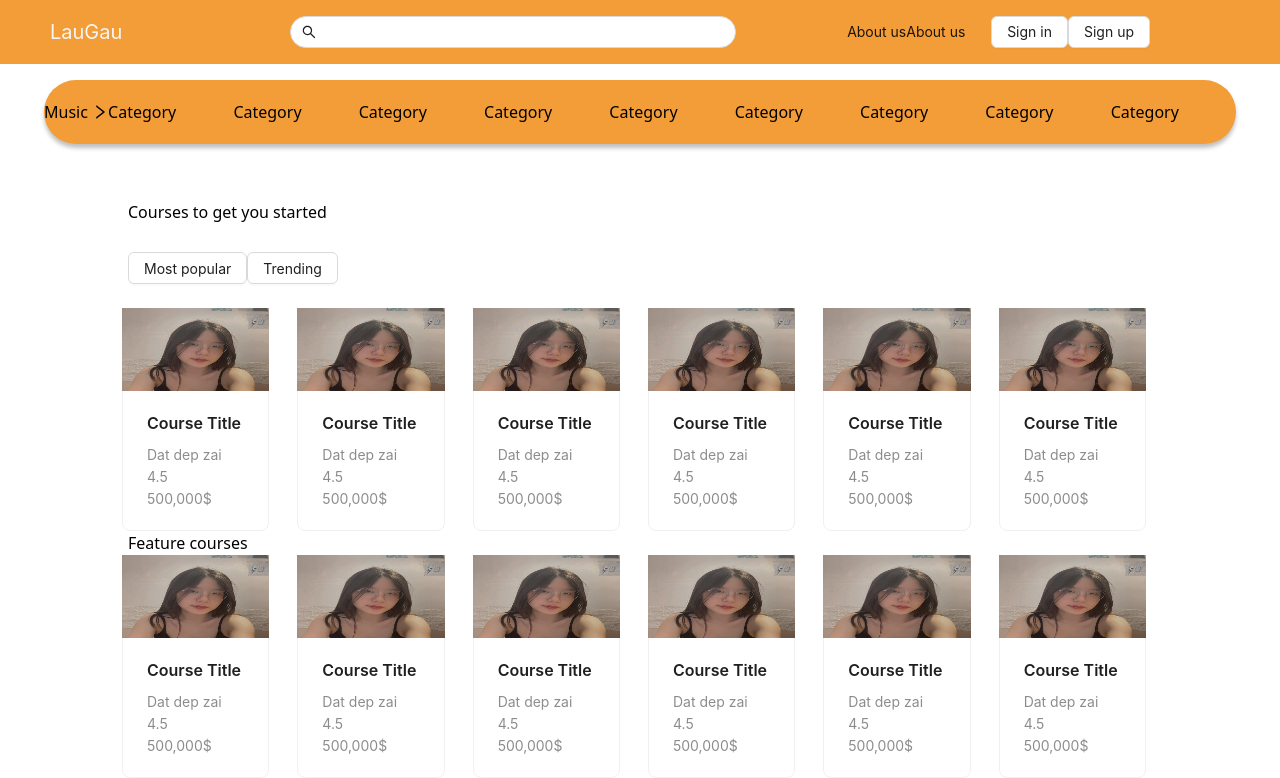
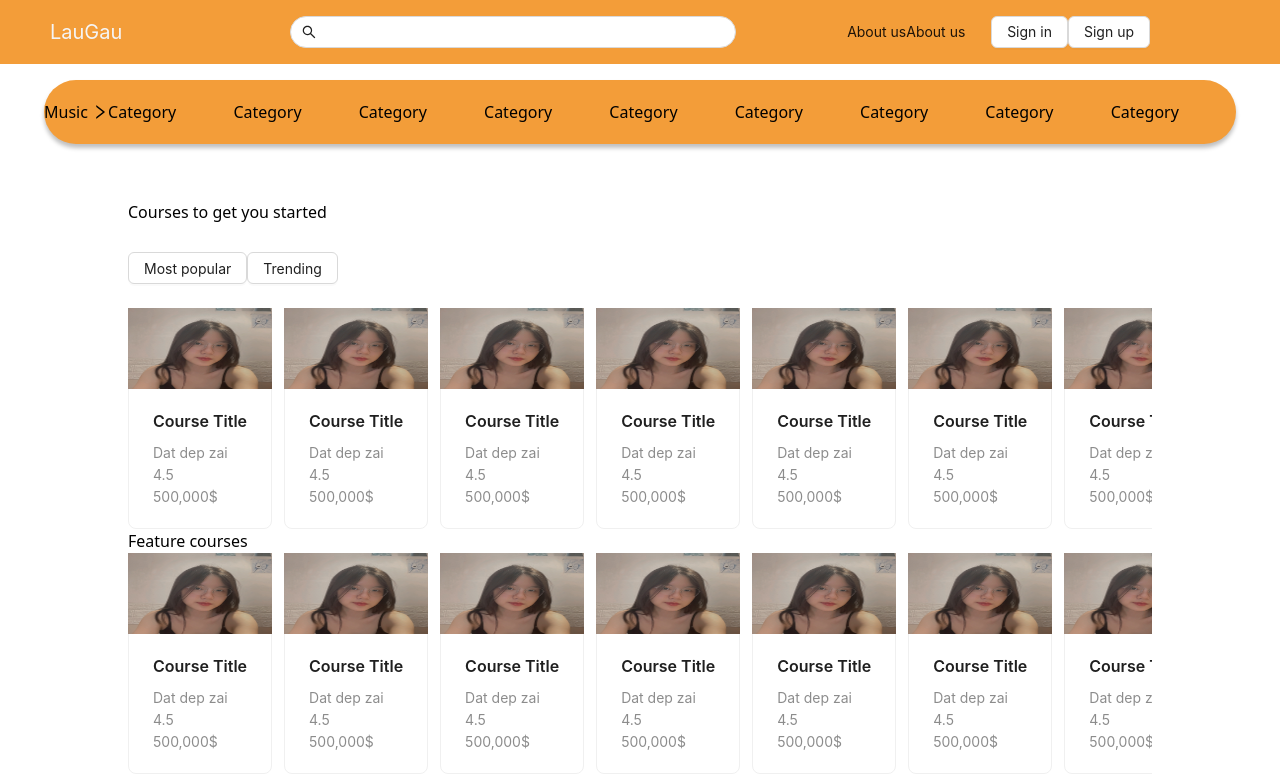
Before and after one commit to datnt2002/Music-Online-Learning-System, a React (Create React App) app: page / in a window 1280 px wide. Shown: the top 778 px of the page. Built offline with nearby package versions, Linux system fonts and the light colour scheme.

Commit message:
motion drag

```diff
--- a/src/components/Container/ListCourses/index.jsx
+++ b/src/components/Container/ListCourses/index.jsx
@@ -1,23 +1,27 @@
 import { Card, Col, Row } from 'antd';
 import Meta from 'antd/es/card/Meta';
-import React from 'react';
+import React, { useEffect, useRef, useState } from 'react';
+import { motion } from 'framer-motion';
 
 const ListContainer = ({ data }) => {
+  const [width, setWidth] = useState(0);
+  const carousel = useRef();
+
+  useEffect(() => {
+    setWidth(carousel.current.scrollWidth - carousel.current.offsetWidth);
+  }, []);
+
   return (
-    <Row
-      justify="space-between"
-      wrap={false}
-      className="overflow-x-auto snap-x scroll-pl-2"
-      gutter={{ xs: 8, sm: 16, md: 24, lg: 28 }}
-    >
+    <motion.div ref={carousel} className="overflow-hidden">
+      <motion.div drag="x" dragConstraints={{ right: 0, left: -width }} className="grid grid-flow-col gap-3">
         {data.map((course, index) => {
           return (
-          <Col lg={4} md={5}>
+            <motion.div className="">
               <Card
                 hoverable
                 cover={
                   <div>
-                  <img alt="example" src={course.image} className=" aspect-video" />
+                    <img alt="example" src={course.image} className="aspect-video col-span-3" />
                   </div>
                 }
                 className="snap-start"
@@ -33,10 +37,11 @@ const ListContainer = ({ data }) => {
                   }
                 />
               </Card>
-          </Col>
+            </motion.div>
           );
         })}
-    </Row>
+      </motion.div>
+    </motion.div>
   );
 };
 
```
Lines whose indentation alone changed are shown as unchanged.
